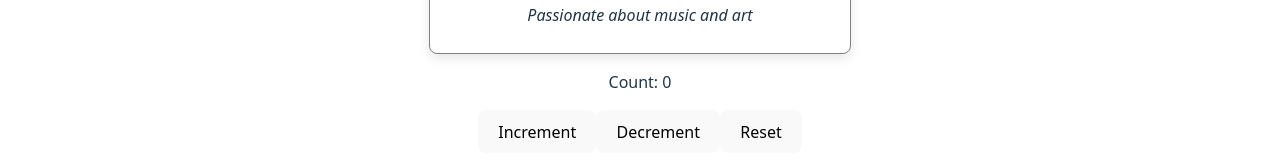
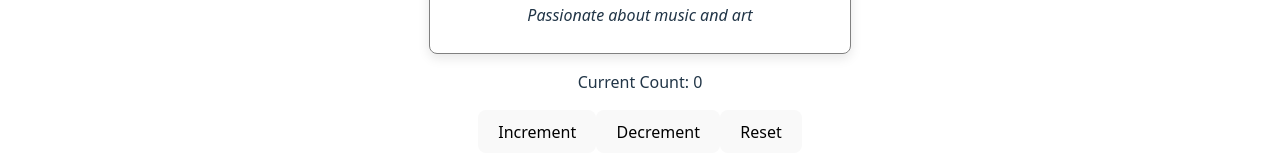
Before and after one commit to ThulileMasuku/alx-fe-reactjs, a React (Vite) app: page / in a window 1280 px wide. Shown: the part 1141-1301 px from the top of the page. Built offline with nearby package versions, Linux system fonts and the light colour scheme.

Commit message:
Final checker-compliant Counter component

```diff
--- a/src/components/Counter.jsx
+++ b/src/components/Counter.jsx
@@ -1,11 +1,11 @@
-import { useState } from "react";
+import { useState } from 'react';
 
 function Counter() {
   const [count, setCount] = useState(0);
 
   return (
     <div>
-      <p>Count: {count}</p>
+      <p>Current Count: {count}</p>
       <button onClick={() => setCount(count + 1)}>Increment</button>
       <button onClick={() => setCount(count - 1)}>Decrement</button>
       <button onClick={() => setCount(0)}>Reset</button>
```
Also changed, not shown: src/App.jsx (line endings or trailing spaces).
